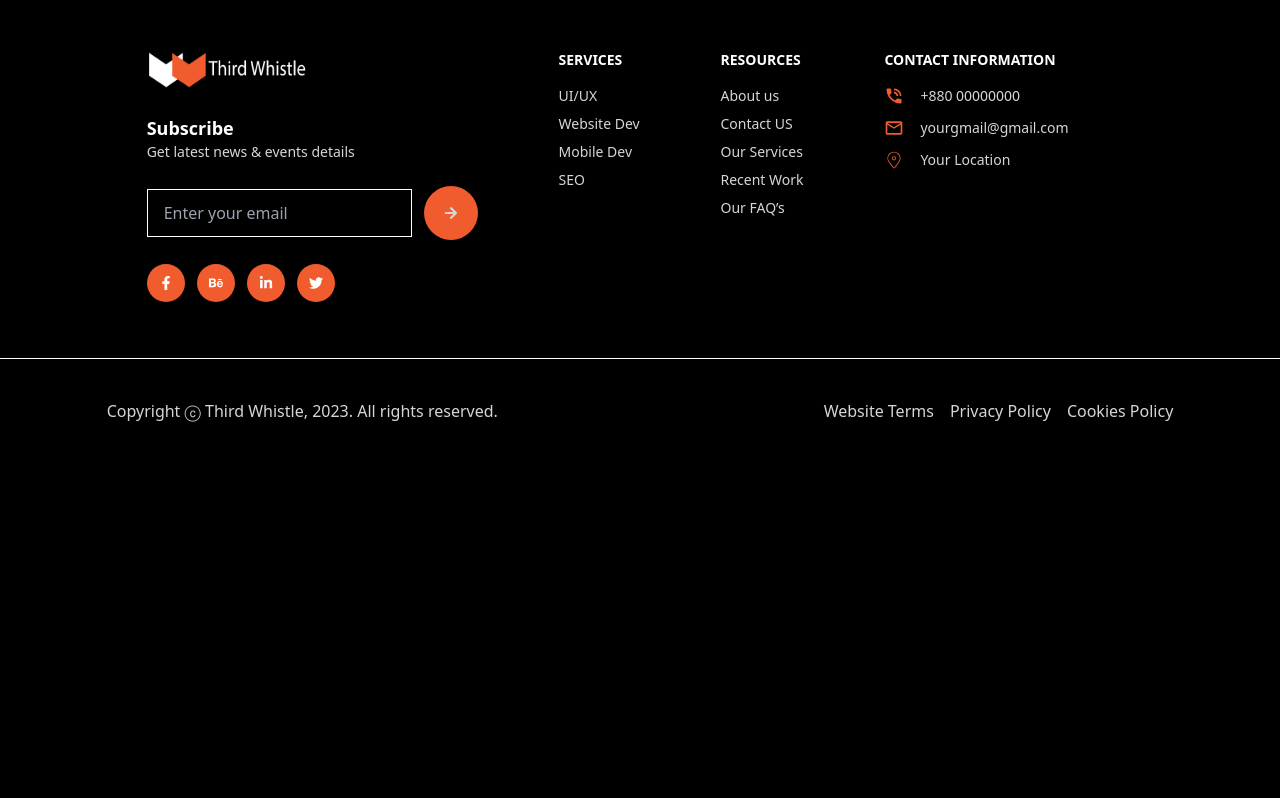
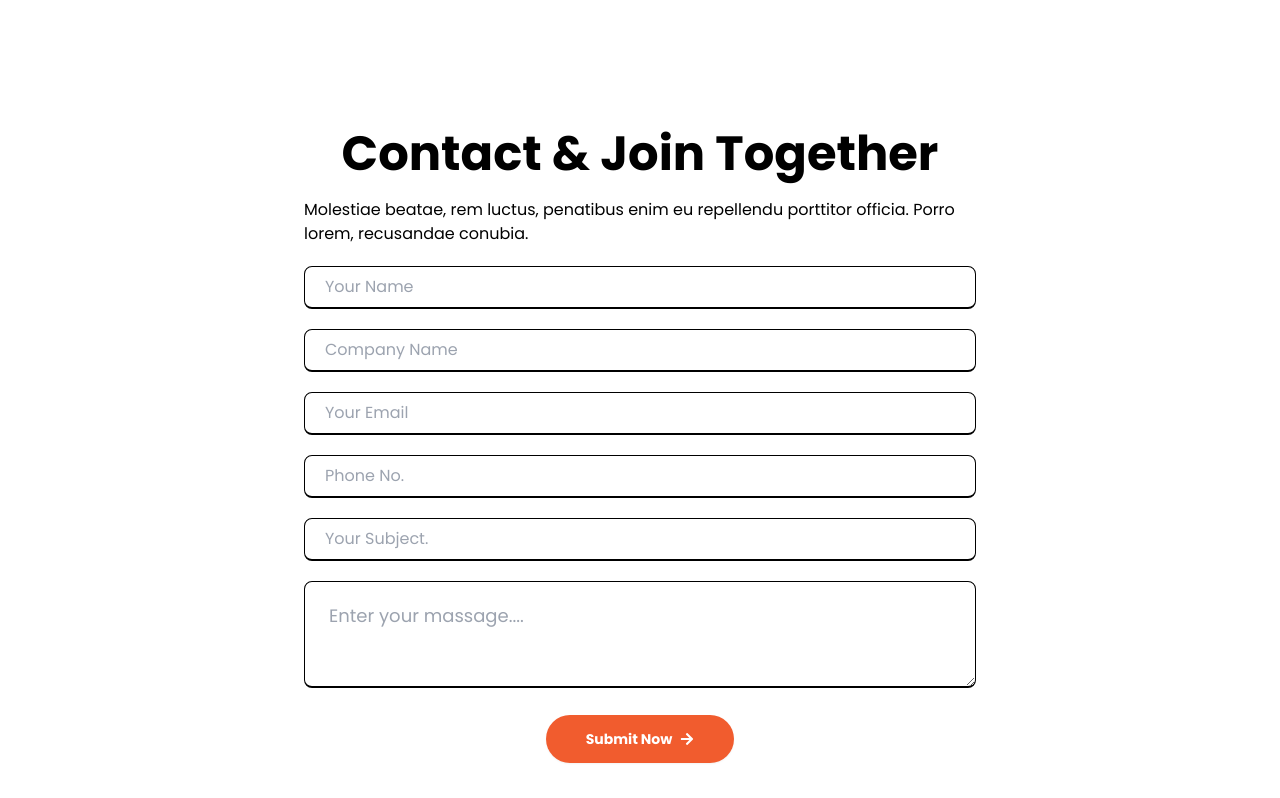
Before and after one commit to MdSaifulIslamRafsan/Three-Whistle-JobTask, a Next.js app: page / in a window 1280 px wide. Shown: the part 2482-3280 px from the top of the page. Before the commit the page ends 2945 px from the top, so only its background shows below. Built offline with nearby package versions, Linux system fonts and the light colour scheme.

Commit message:
added contact page design

```diff
--- a/src/app/page.tsx
+++ b/src/app/page.tsx
@@ -1,4 +1,5 @@
 import AwesomeClients from "@/components/HomePage/AwesomeClients";
+import ContactUs from "@/components/HomePage/ContactUs";
 import FAQ from "@/components/HomePage/FAQ";
 import ThirdWhistle from "@/components/HomePage/ThirdWhistle";
 
@@ -8,6 +9,7 @@ export default function Home() {
         <ThirdWhistle></ThirdWhistle>
         <AwesomeClients></AwesomeClients>
         <FAQ></FAQ>
+        <ContactUs></ContactUs>
     </main>
   );
 }
--- /dev/null
+++ b/src/components/HomePage/ContactUs.tsx
@@ -0,0 +1,57 @@
+import { FaArrowRight } from "react-icons/fa";
+
+const ContactUs = () => {
+  return (
+    <section
+      style={{ backgroundImage: 'url("/assets/bg.svg")' }}
+      className="w-full bg-center bg-cover"
+    >
+      <div className="max-w-2xl py-20 md:py-40 space-y-5 text-black mx-auto">
+        <h1 className="text-2xl text-center sm:text-3xl md:text-5xl font-bold">
+          Contact & Join Together
+        </h1>
+        <p>
+          Molestiae beatae, rem luctus, penatibus enim eu repellendu porttitor
+          officia. Porro lorem, recusandae conubia.
+        </p>
+        <form className="space-y-5">
+          <input
+            type="text"
+            placeholder="Your Name"
+            className="py-2 border border-black outline-none px-5 rounded-lg border-b-2 bg-white text-black w-full"
+          />
+          <input
+            type="text"
+            placeholder="Company Name"
+            className="py-2 border border-black outline-none px-5 rounded-lg border-b-2 bg-white text-black w-full"
+          />
+          <input
+            type="email"
+            placeholder="Your Email"
+            className="py-2 border border-black outline-none px-5 rounded-lg border-b-2 bg-white text-black w-full"
+          />
+          <input
+            type="text"
+            placeholder="Phone No."
+            className="py-2 border border-black outline-none px-5 rounded-lg border-b-2 bg-white text-black w-full"
+          />
+          <input
+            type="text"
+            placeholder="Your Subject."
+            className="py-2 border border-black outline-none px-5 rounded-lg border-b-2 bg-white text-black w-full"
+          />
+          <textarea
+            placeholder="Enter your massage...."
+            className="border border-black outline-none bg-white text-black textarea-bordered rounded-lg border-b-2  textarea-lg w-full "
+          ></textarea>
+          <div className="flex justify-center">
+      <button className="btn sm:px-10 bg-primary hover:bg-primary text-white border-none rounded-full">Submit Now <FaArrowRight className="hidden sm:block" />
+      </button>
+    </div>
+        </form>
+      </div>
+    </section>
+  );
+};
+
+export default ContactUs;
--- a/src/components/ShareComponent/Footer.tsx
+++ b/src/components/ShareComponent/Footer.tsx
@@ -8,7 +8,7 @@ import { MdOutlineEmail } from "react-icons/md";
 const Footer = () => {
     return (
       <footer className="py-10">
-        <section className="footer max-w-[1440px] w-[95%] md:w-11/12 lg:w-10/12 mx-auto  text-base-content p-10">
+        <section className="footer max-w-[1440px] w-[95%] md:w-11/12 lg:w-10/12 mx-auto  text-base-content py-10">
         <aside>
         <Link href="/">
         <Image src="/assets/Artboard 1@3x 1.png" alt="nav-logo" className={"w-40 h-10"} width={140} height={50} />
```
